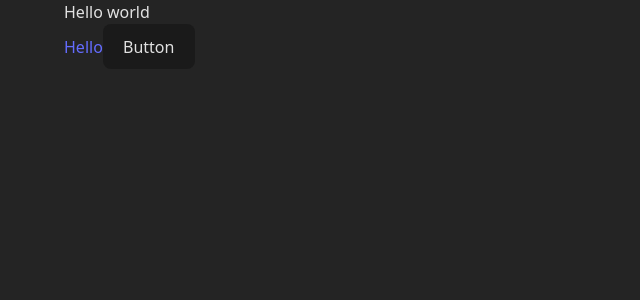
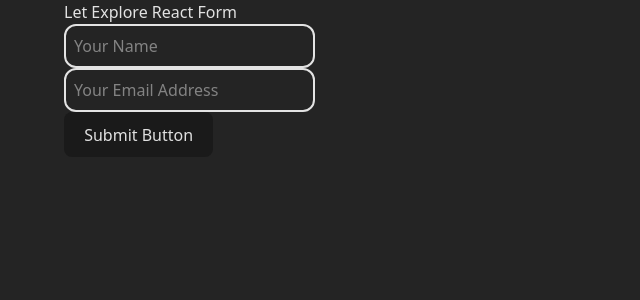
Before and after one commit to Abdurrobr34l/react-module44, a React (Vite) app: page / in a window 1280 px wide. Shown: the top 300 px of the page, without its empty margins (0-640 px from the left). Built offline with nearby package versions, Linux system fonts and the light colour scheme.

Commit message:
Did how to get input data

```diff
--- a/src/App.jsx
+++ b/src/App.jsx
@@ -1,13 +1,13 @@
 import "./App.css";
 import Container from "./Components/container/Container";
+import SimpleForm from "./Components/simpleForm/SimpleForm";
 
 function App() {
   return (
     <>
       <Container>
-        <h1>Hello world</h1>
-        <a href="#">Hello</a>
-        <button>Button</button>
+        <h1>Let Explore React Form</h1>
+        <SimpleForm></SimpleForm>
       </Container>
     </>
   );
--- /dev/null
+++ b/src/Components/simpleForm/SimpleForm.jsx
@@ -0,0 +1,34 @@
+import React from "react";
+
+const SimpleForm = () => {
+  const handleSubmit = (e) => {
+    e.preventDefault(); // Prevent default reload
+    console.log(e.target.name.value, e.target.email.value);
+    e.target.name.value = ""; // After submit the input to get empty
+    e.target.email.value = ""; // After submit the input to get empty
+  };
+
+  return (
+    <div>
+      <form onSubmit={handleSubmit}>
+        <input
+          type="text"
+          name="name"
+          placeholder="Your Name"
+          className="p-2 border-2 rounded-xl"
+        />
+        <br />
+        <input
+          type="email"
+          name="email"
+          placeholder="Your Email Address"
+          className="p-2 border-2 rounded-xl"
+        />
+        <br />
+        <button type="submit">Submit Button</button>
+      </form>
+    </div>
+  );
+};
+
+export default SimpleForm;
```
Also changed, not shown: 1 other file (tests, documents, lock files or other folders).
